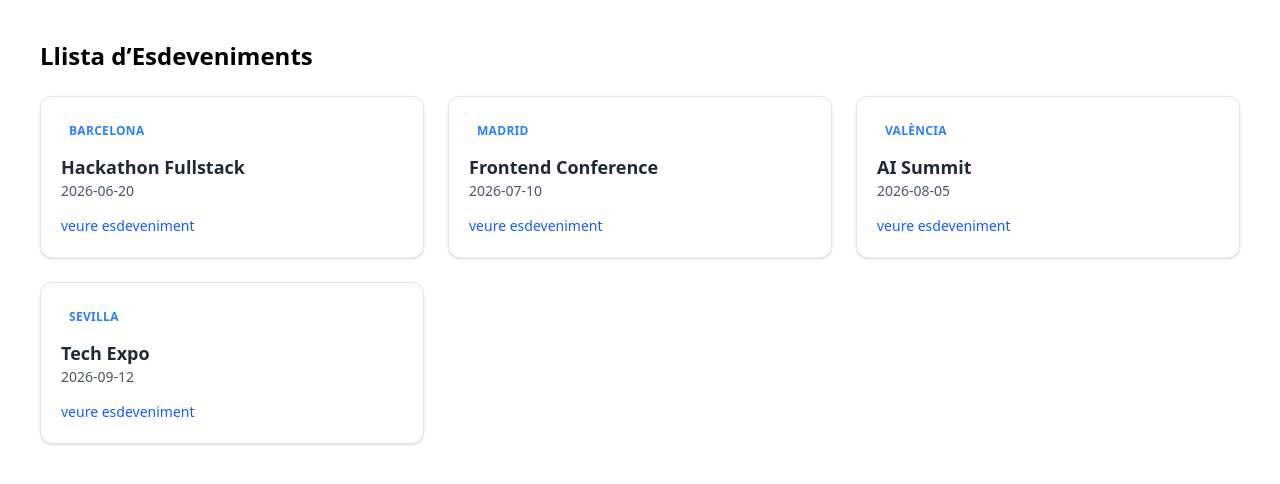
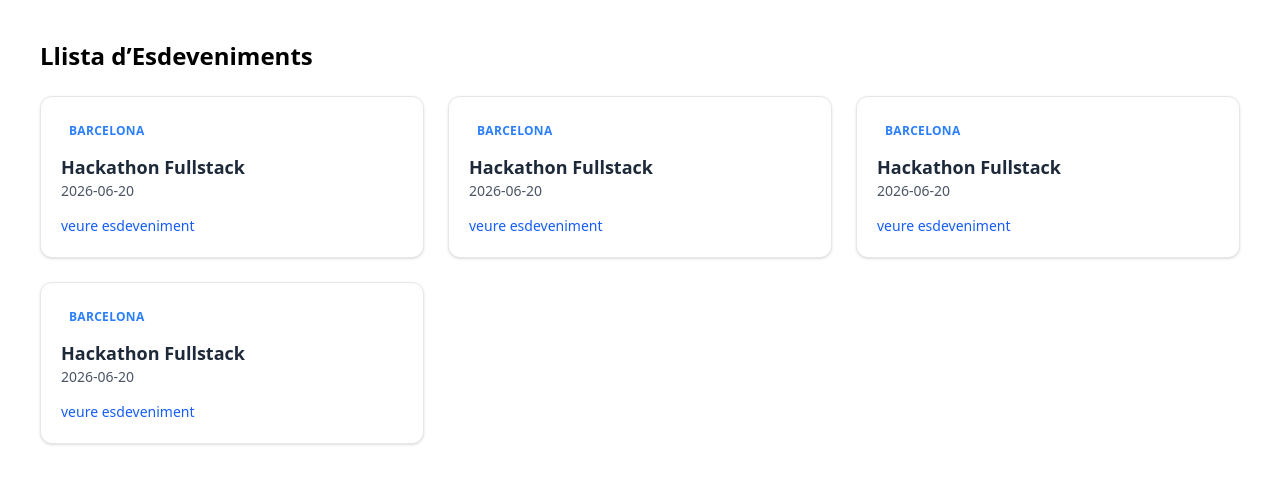
Before and after one commit to IvanceteG/examen-final-ivangarcia, a Next.js app in the folder web/: page /events in a window 1280 px wide. Shown: the top 484 px of the page. Built offline with nearby package versions, Linux system fonts and the light colour scheme.

Commit message:
Eventos puestos

```diff
--- a/web/app/data/events.ts
+++ b/web/app/data/events.ts
@@ -7,7 +7,7 @@ export interface Esdeveniment {
 
 export const esdeveniments: Esdeveniment[] = [
     { id: "ev1", nom: "Hackathon Fullstack", data: "2026-06-20", ciutat: "Barcelona" },
-    { id: "ev2", nom: "Frontend Conference", data: "2026-07-10", ciutat: "Madrid" },
-    { id: "ev3", nom: "AI Summit", data: "2026-08-05", ciutat: "València" },
-    { id: "ev4", nom: "Tech Expo", data: "2026-09-12", ciutat: "Sevilla" }
+    { id: "ev2", nom: "Hackathon Fullstack", data: "2026-06-20", ciutat: "Barcelona" },
+    { id: "ev3", nom: "Hackathon Fullstack", data: "2026-06-20", ciutat: "Barcelona" },
+    { id: "ev4", nom: "Hackathon Fullstack", data: "2026-06-20", ciutat: "Barcelona" }
 ]
```
